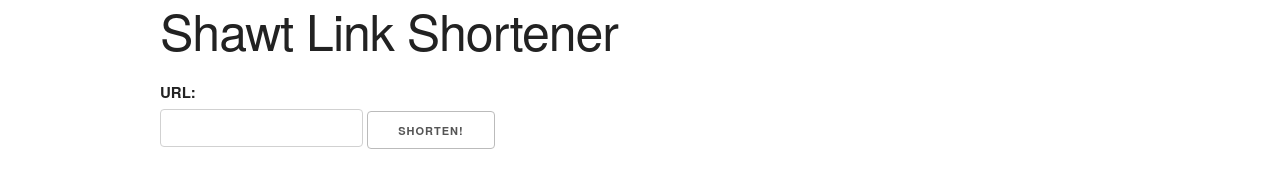
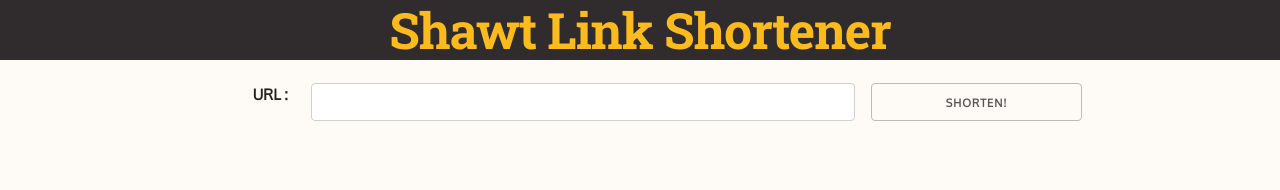
Before and after one commit to Commander-lol/Shawt, a website: page public/index.html in a window 1280 px wide. Drawn offline with Linux system fonts and the light colour scheme; files that its build step writes are made by us from their sources.

Commit message:
Styling and Package.json info

```diff
--- a/package.json
+++ b/package.json
@@ -1,6 +1,6 @@
 {
   "name": "shawt",
-  "version": "1.0.0",
+  "version": "1.0.1",
   "description": "A tiny link shortener backed by a leveldb store",
   "main": "shawt.js",
   "scripts": {
@@ -12,6 +12,10 @@
     "Links",
     "Shawt"
   ],
+  "repository": {
+    "type": "git",
+    "url": "https://github.com/Commander-lol/Shawt.git"
+  },
   "author": "Louis Capitanchik",
   "license": "MIT",
   "dependencies": {
--- a/public/index.html
+++ b/public/index.html
@@ -3,23 +3,62 @@
     <head>
         <meta charset="utf-8"/>
         <meta name="viewport" content="width=device-width, initial-scale=1">
-        <title>ShawtSVR</title>
-        <link rel="stylesheet" href="/files/normalize.css">
-        <link rel="stylesheet" href="/files/skeleton.css">
+        <title>Shawt || Link Shortener</title>
+        <link rel="stylesheet" type="text/css" href="/files/normalize.css">
+        <link rel="stylesheet" type="text/css" href="/files/skeleton.css">
+        <style>
+            @import url("//fonts.googleapis.com/css?family=Oxygen|Roboto+Slab:700|Merriweather:300italic");
+            body {
+                background-color: #fefbf6;
+                font-family: "Oxygen", sans-serif;
+            }
+            .header {
+                width: 100%;
+                max-width: 100%;
+                background-color: #302c2d;
+                text-align: center;
+            }
+            h1 {
+                font-family: "Roboto Slab", serif;
+                margin: 0;
+                color: #fbbb1c;
+            }
+            .padded .row {
+                margin-top: 1.5em;
+            }
+
+            form > * {
+                display: inline-block;
+                vertical-align: middle;
+            }
+            form label {
+                text-align: right;
+            }
+            form > *:not(:first-child) {
+                margin-left: 1.5em;
+            }
+            .link, .link a {
+                font-size: 2rem;
+                width: 100%;
+                text-align: center;
+            }
+        </style>
     </head>
     <body>
-        <div class="container">
+        <div class="container header">
             <div class="row">
                 <h1>Shawt Link Shortener</h1>
             </div>
-            <form name="shrt" id="shrt-form">
-                <label for="url">
-                    URL:
+        </div>
+        <div class="container padded">
+            <form class="row" name="shrt" id="shrt-form">
+                <label for="url" class="columns two">
+                    URL :
                 </label>
-                <input type="text" id="url" name="url" required>
-                <button type="submit" id="submit">Shorten!</button>
+                <input type="text" id="url" name="url" class="columns seven" required>
+                <button type="submit" id="submit" class="columns three">Shorten!</button>
             </form>
-            <div class="row">
+            <div class="row link">
                 <a id="outUrl"></a>
             </div>
         </div>
@@ -44,8 +83,10 @@
                     req.open("POST", "/", true);
                     req.responseType = "text";
                     req.addEventListener("load", function(e) {
-                        var data = e.currentTarget.responseText;
-                        output.textContent = window.location.protocol + "//" + window.location.host + "/" + data;
+                        var data = e.currentTarget.responseText,
+                            link = window.location.protocol + "//" + window.location.host + "/" + data;
+                        output.textContent = link;
+                        output.href = link;
                     });
 
                     req.send(data);
```
